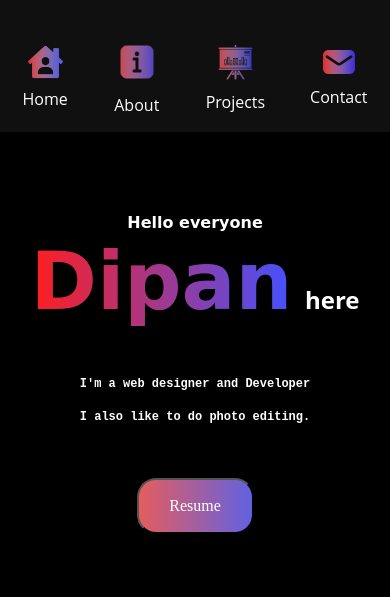
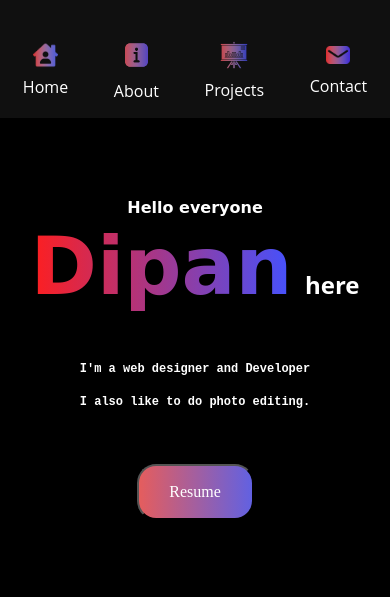
Before and after one commit to Dipan46/Portfolio, a plain HTML site: page index.html in a window 390 px wide. Shown: the top 597 px of the page. Drawn offline with Linux system fonts and the light colour scheme; a web font is replaced by a local one.

Commit message:
fixing ico

```diff
--- a/index.html
+++ b/index.html
@@ -25,25 +25,25 @@
         <ul>
             <li>
                 <a href="#home">
-                    <img src="icon/house3.png" alt="home" style="width: 2.2rem">
+                    <img src="icon/house3.png" alt="home" class="navIcoH">
                     Home
                 </a>
             </li>
             <li>
                 <a href="#about">
-                    <img src="icon/about3.png" alt="anout" style="width: 3rem">
+                    <img src="icon/about3.png" alt="anout" class="navIcoA">
                     About
                 </a>
             </li>
             <li>
                 <a href="#projects">
-                    <img src="icon/project3.png" alt="project" style="width: 2.6rem">
+                    <img src="icon/project3.png" alt="project" class="navIcoP">
                     Projects
                 </a>
             </li>
             <li>
                 <a href="#footer">
-                    <img src="icon/contact3.png" alt="contact" style="width: 2rem">
+                    <img src="icon/contact3.png" alt="contact" class="navIcoC">
                     Contact
                 </a>
             </li>
--- a/styles.css
+++ b/styles.css
@@ -48,6 +48,22 @@ a:hover {
 
 .navImg {
     width: 100%;
+}
+
+.navIcoH {
+    width: 2.6rem;
+}
+
+.navIcoA {
+    width: 3.1rem
+}
+
+.navIcoP {
+    width: 3rem
+}
+
+.navIcoC {
+    width: 2.2rem
 }
 
 .navbar ul {
@@ -327,6 +343,22 @@ footer {
         width: 0;
     }
 
+    .navIcoH {
+        width: 1.6rem;
+    }
+
+    .navIcoA {
+        width: 2.1rem
+    }
+
+    .navIcoP {
+        width: 2rem
+    }
+
+    .navIcoC {
+        width: 1.5rem
+    }
+
     .navbar ul {
         display: flex;
         flex-direction: row;
@@ -342,6 +374,10 @@ footer {
         width: auto;
         height: auto;
         margin: 0 1rem;
+    }
+
+    .navbar li:hover {
+        box-shadow: none;
     }
 
     main {
```
